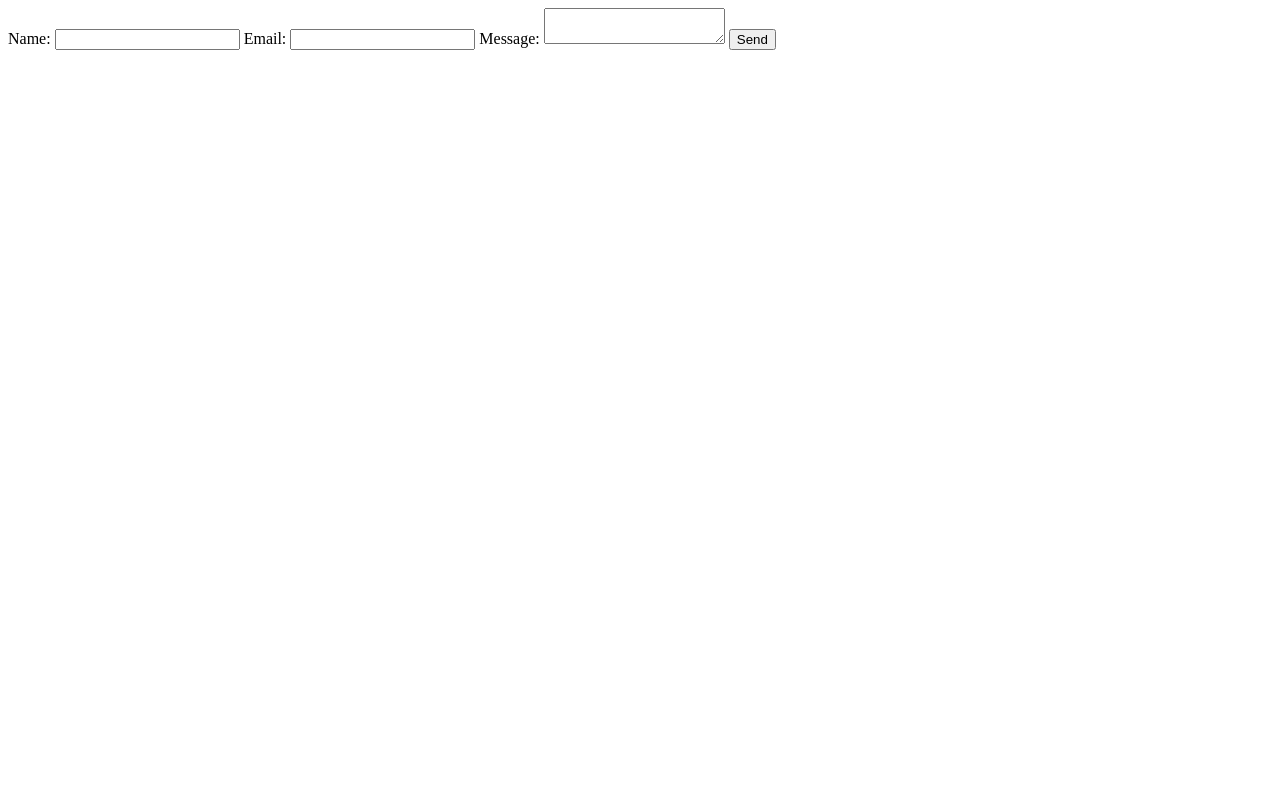
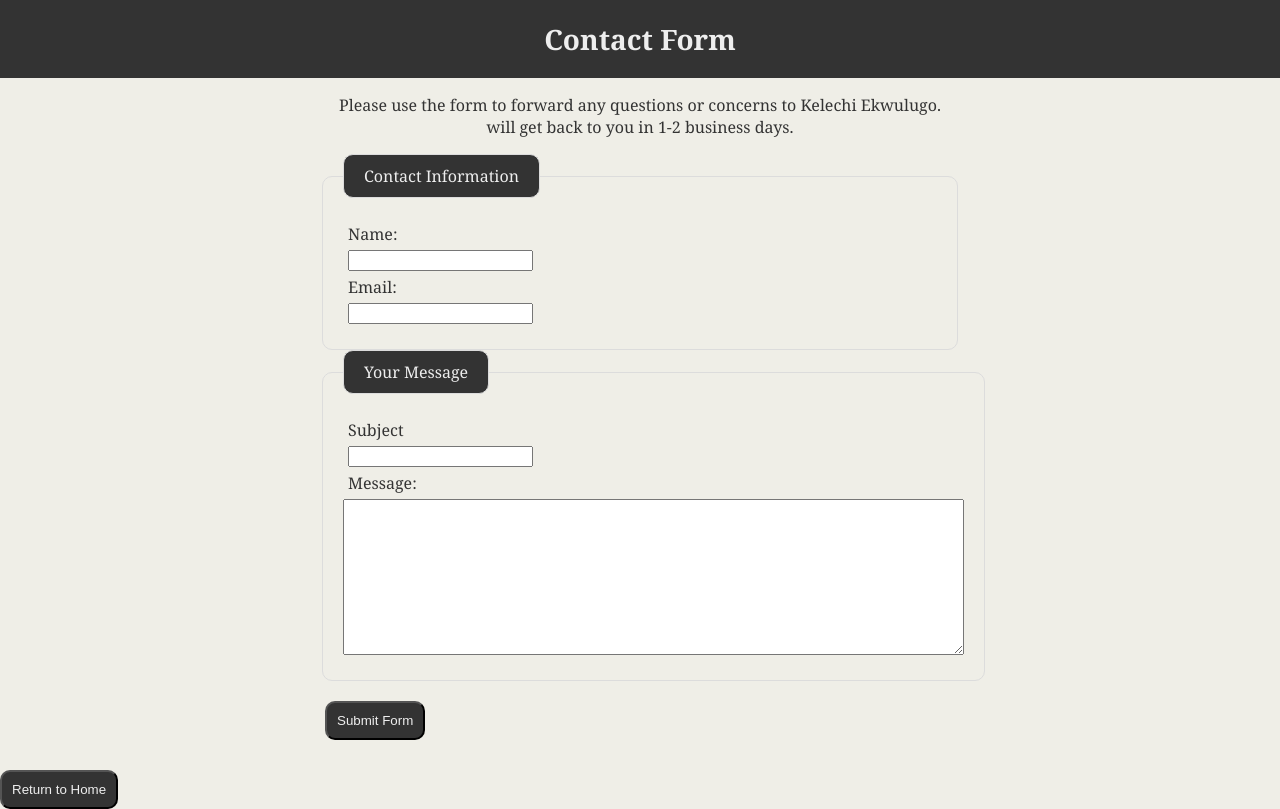
Before and after one commit to Kekwulugo/DTTP, a plain HTML site: page contact-us.html in a window 1280 px wide. Drawn offline with Linux system fonts and the light colour scheme.

Commit message:
Add contact.css and modify contact.html

```diff
--- a/contact-us.html
+++ b/contact-us.html
@@ -3,25 +3,41 @@
 <head>
  <meta charset="UTF-8">
  <meta name="viewport" content="width=device-width, initial-scale=1.0">
+ <link rel="stylesheet" href="css/contact.css">
  <title>Contact Us</title>
 </head>
 <body>
+ <header>
+  <h1>Contact Form</h1>
+ </header>
+ <p> Please use the form to forward any questions or concerns to Kelechi Ekwulugo. <br> will get back to you in 1-2 business days.</p>
  <form action="https://api.web3forms.com/submit" method="POST">
+  <fieldset>
+   <legend> Contact Information</legend>
   <label for="name">Name:</label>
   <input type="text" id="name" name="name">
 
   <label for="email">Email:</label>
   <input type="email" id="email" name="email">
+  </fieldset>
+  <fieldset>
+   <legend>Your Message</legend>
+   <label for="text">Subject</label>
+   <input type="text" name="subject" />
 
   <label for="message">Message:</label>
-  <textarea id="message" name="message"></textarea>
+  <textarea id="message" name="message"rows="10" cols="75"></textarea>
+  </fieldset>
 
-  <input type="submit" value="Send">
+  <input type="submit" value="Submit Form" class="button">
 
   <input type="hidden" name="apikey" value="abcdf20f-940b-4e33-a10b-0c85b7e7292e">
 
 
  </form>
 
+
+ <a href="index.html"><button class="button">Return to Home</button></a>
+
 </body>
 </html>
--- /dev/null
+++ b/css/contact.css
@@ -0,0 +1,57 @@
+body {
+ background-color: #efeee7;
+ font-family: Georgia, 'Times New Roman', Times, serif;
+ color: #333333;
+ margin: 0;
+ padding: 0;
+}
+
+header {
+ background-color: #333333;
+ padding: 20px;
+}
+
+ h1{
+   text-align: center;
+    color: #eee;
+     font-size: 28px;
+     margin: 0;
+}
+
+p{
+ text-align: center;
+}
+
+form {
+ width: 50%;
+ margin: 10px auto 10px auto;
+}
+
+fieldset {
+ border: 1px solid #dcdcdc;
+ border-radius: 10px;
+ padding: 20px;
+}
+
+legend {
+ text-align: left;
+ background-color: #333333;
+ color: #eee;
+ border: 1px solid #dcdcdc;
+ border-radius: 10px;
+ padding: 10px 20px;
+}
+
+input, label{
+ display: block;
+ margin: 5px;
+}
+
+.button {
+ background-color: #333333;
+ border-radius: 10px;
+ color: #eee;
+ padding: 10px;
+ margin-top: 20px;
+
+}
--- a/css/style.css
+++ b/css/style.css
@@ -23,7 +23,7 @@ h1{
 }
 
 h2 {
- font-size: 24px;
+ font-size: 22px;
  margin-left: 30px;
 }
 
@@ -48,3 +48,10 @@ a{
  color: #d21034;
  line-height: 1.5;
 }
+
+button{
+background-color: #333333;
+border-radius: 10px;
+color: #eee;
+padding: 10px;
+}
```
Also changed, not shown: index.html (+3 -0 lines).
